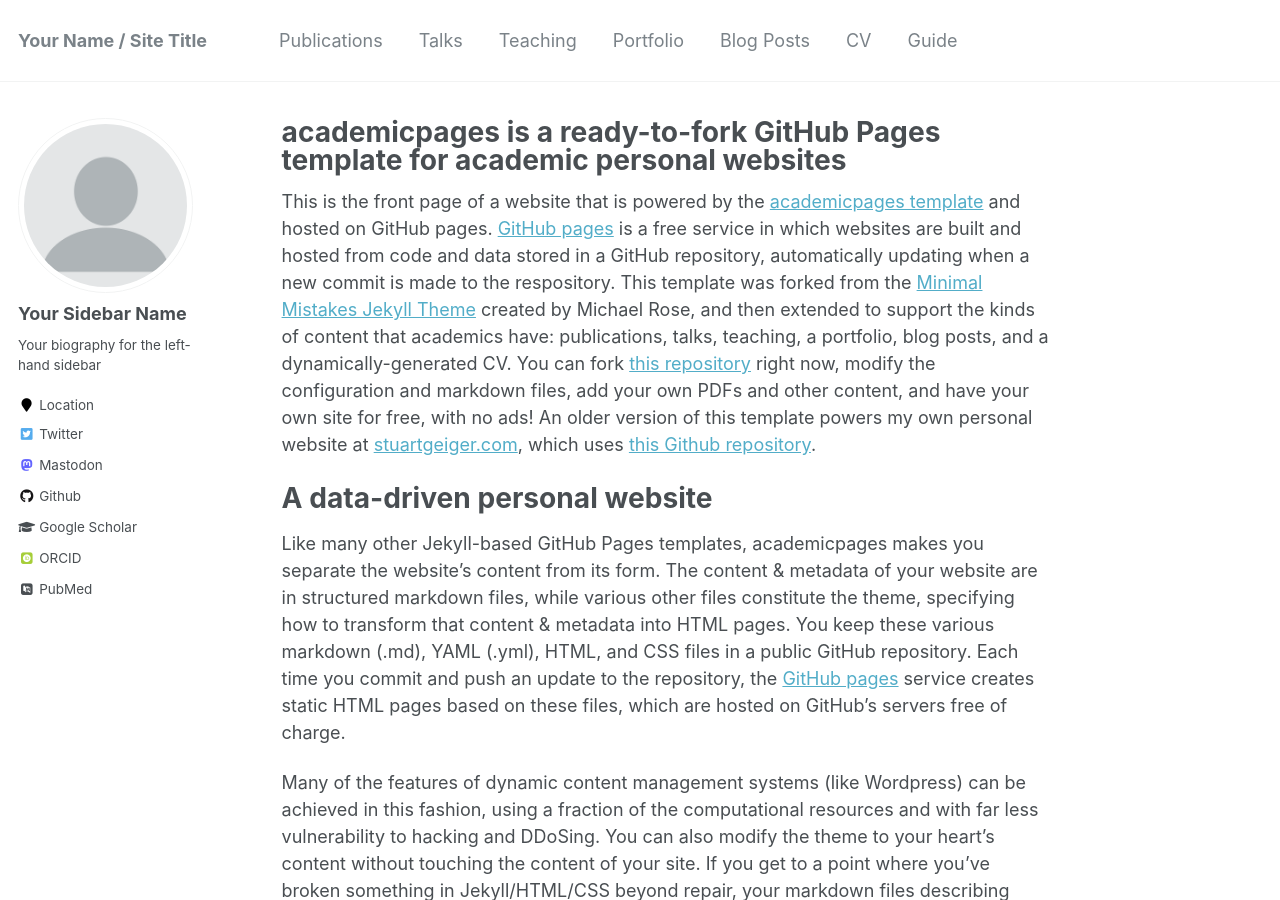
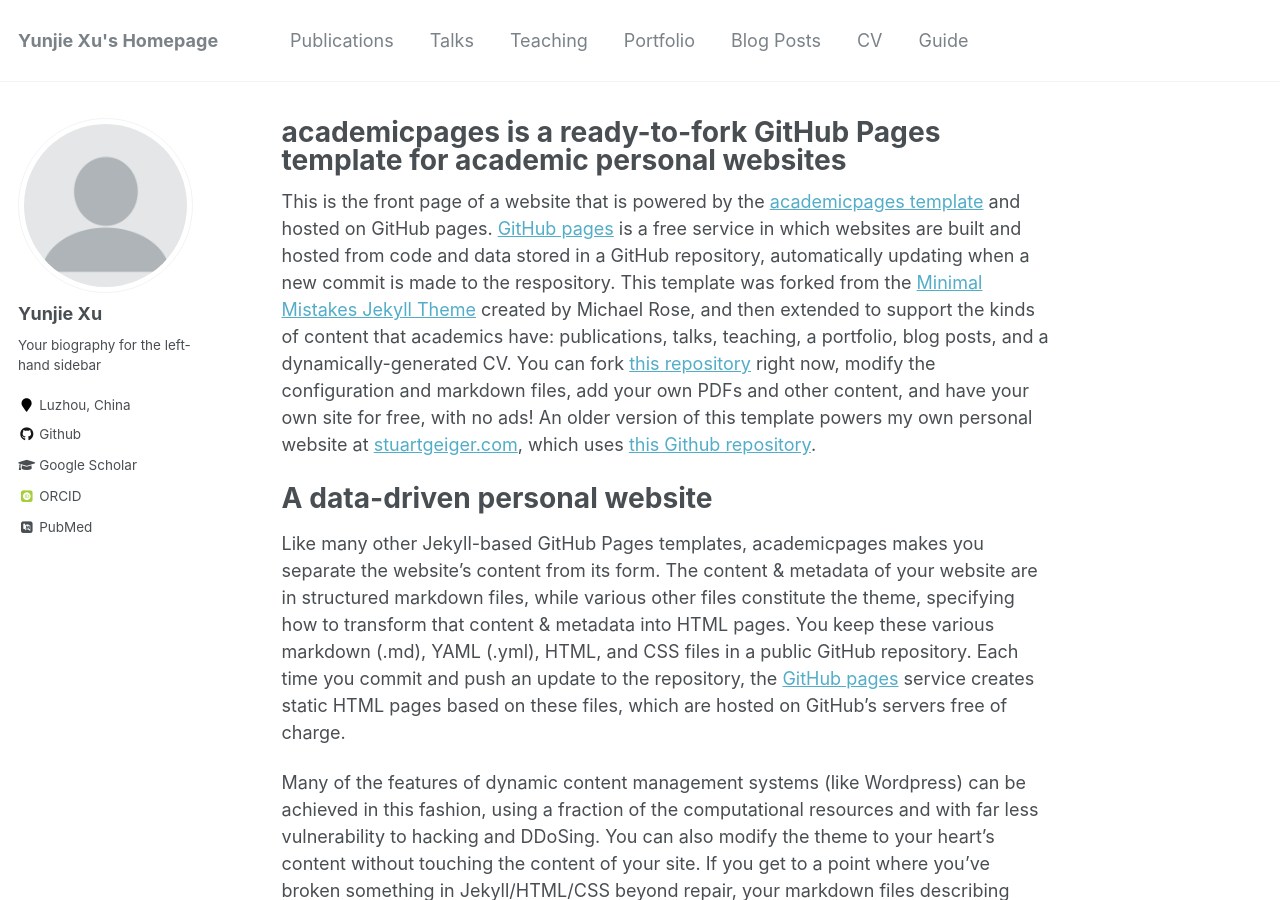
Before and after one commit to Syrizein/syrizein.github.io, a Jekyll site: the page built from _pages/about.md, in a window 1280 px wide and 900 px high. Built offline with Jekyll 4.4.1, drawn with Linux system fonts in a browser that asks for light colours; some web fonts are replaced; some of the changed text lies outside the part shown.

Commit message:
Update _config.yml

```diff
--- a/_config.yml
+++ b/_config.yml
@@ -7,23 +7,23 @@
 
 # Basic Site Settings
 locale                   : "en-US"
-title                    : "Your Name / Site Title"
+title                    : "Yunjie Xu's Homepage"
 title_separator          : "-"
-name                     : &name "Your Name"
+name                     : &name "Yunjie Xu"
 description              : &description "personal description"
-url                      : https://academicpages.github.io # the base hostname & protocol for your site e.g. "https://mmistakes.github.io"
+url                      : https://syrizein.github.io/ # the base hostname & protocol for your site e.g. "https://mmistakes.github.io"
 baseurl                  : "" # the subpath of your site, e.g. "/blog"
 repository               : "academicpages/academicpages.github.io"
 
 # Site Author
 author:
-  name             : "Your Sidebar Name"
+  name             : "Yunjie Xu"
   avatar           : "profile.png"
   bio              : "Your biography for the left-hand sidebar"
   pronouns         : # example: "she/her"
-  location         : "Location"
-  orcid            : "http://orcid.org/yourorcidurl"
-  employer         :
+  location         : "Luzhou, China"
+  orcid            : "https://orcid.org/0000-0002-3062-0476"
+  employer         : #École Polytechnique Fédérale de Lausanne#
   email            :
   uri              :
 
@@ -41,7 +41,7 @@ author:
   facebook         :
   flickr           :
   foursquare       :
-  github           : "academicpages"
+  github           : "syrizein"
   goodreads        :
   google_plus      :
   keybase          :
@@ -49,14 +49,14 @@ author:
   lastfm           :
   linkedin         :
   kaggle           : # "kaggleusername"
-  mastodon         : "mastodonhandle"
+  mastodon         : #"mastodonhandle"
   medium           : # "add medium profile url here"
   pinterest        :
   soundcloud       :
   stackoverflow    : # http://stackoverflow.com/users/123456/username
   steam            :
   tumblr           :
-  twitter          : "replacethistwitterhandle"
+  twitter          : #"replacethistwitterhandle"
   vine             :
   weibo            :
   wikipedia        :
```
